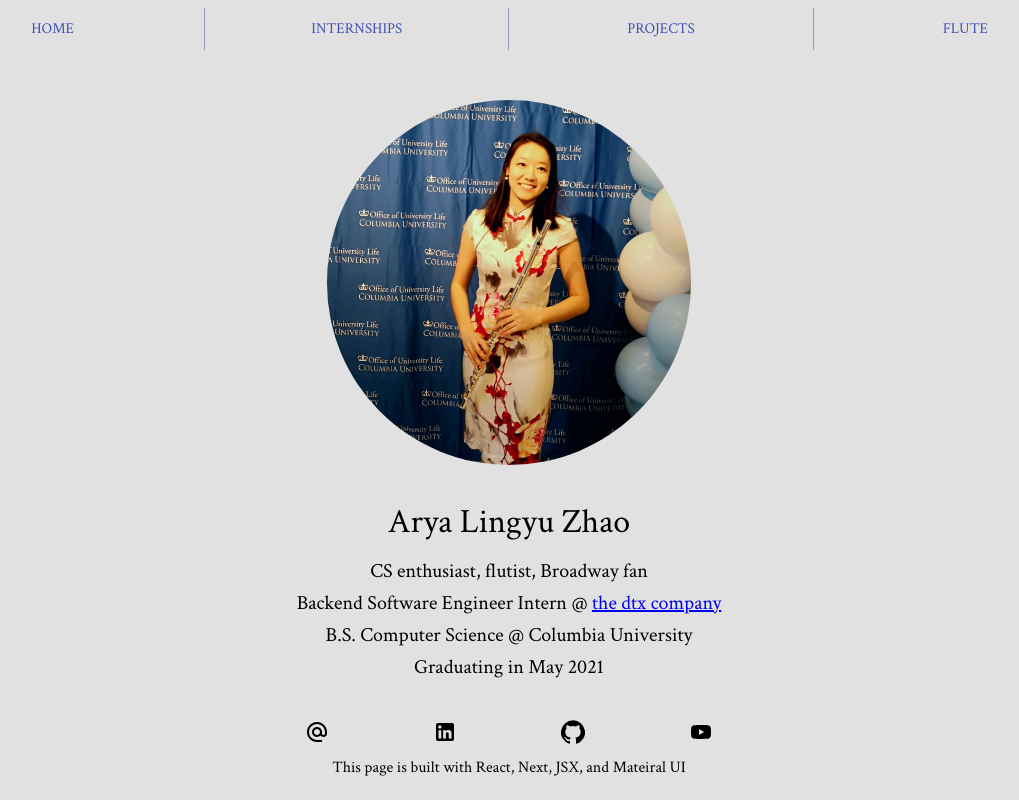
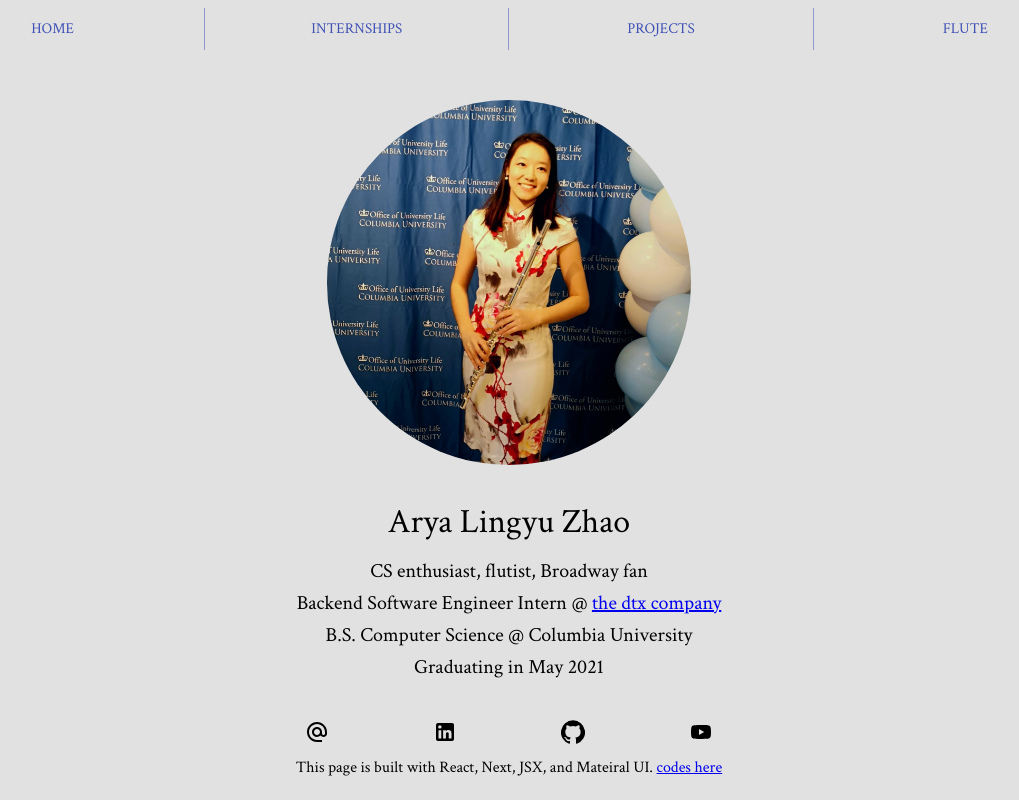
Before and after one commit to AryaZhao/arya-lingyu-zhao, a Next.js app: page / in a window 1280 px wide. Shown: the top 800 px of the page, without its empty margins (131-1150 px from the left). Built offline with nearby package versions, Linux system fonts and the light colour scheme.

Commit message:
add react repo

```diff
--- a/components/Introduction.jsx
+++ b/components/Introduction.jsx
@@ -37,6 +37,8 @@ export const Introduction = () => {
           <IconButton color="inherit" href="https://www.youtube.com/channel/UCM9HMBZjUXnoZej-xxFaCyQ" target="_blank"><YouTube /></IconButton>
         </Grid>
       </Grid>
-      <Typography variant="body1" align="center">This page is built with React, Next, JSX, and Mateiral UI</Typography>
+      <Typography variant="body1" align="center">This page is built with React, Next, JSX, and Mateiral UI. {" "}
+        <a href="https://github.com/AryaZhao/arya-lingyu-zhao.git">codes here</a>
+      </Typography>
     </Box>
 )}
```
